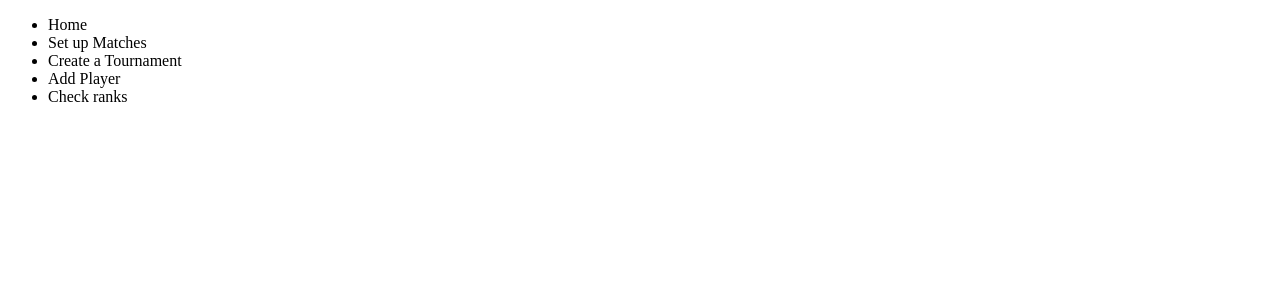
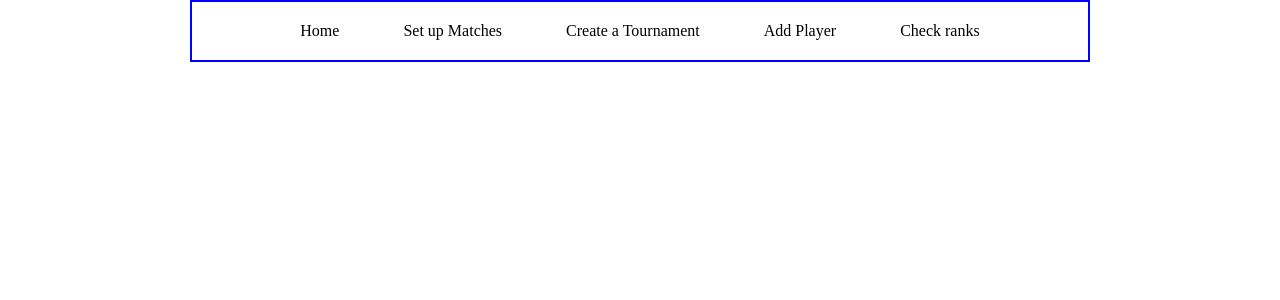
Before and after one commit to BowenChan/CompetitionSystemWB, a PHP site: page / in a window 1280 px wide. Shown: the top 300 px of the page. Run offline with PHP 8.4, Linux system fonts and the light colour scheme.

Commit message:
Fixing up the header
Trying to had 3 div or working on the general beginning aesthetics

```diff
--- /dev/null
+++ b/css/headerstyle.css
@@ -0,0 +1,26 @@
+@charset "utf-8";
+/* CSS Document */
+
+*{
+	margin:0;
+	padding: 0;
+}
+nav {
+	width:100%;
+	text-align: center;
+}
+
+nav ul{
+	margin: 0 10px;
+	padding: 0 20px;
+	list-style:none;
+
+}
+
+nav ul li{
+	padding: 10px 20px;
+	text-align:center;
+	margin: 10px;
+	text-align:center;
+	display: inline-block;
+}
--- /dev/null
+++ b/css/style.css
@@ -0,0 +1,33 @@
+@charset "utf-8";
+/* CSS Document */
+
+div.sideL{
+	float:left;
+	width: 10%;
+	border: 2px red solid;
+	height:100%;
+
+	position:relative;
+}
+
+div.sideR{
+	float:right;
+	width: 10%;
+	border: 2px red solid;
+	height:100%;
+
+	position:relative;
+}
+
+div.center{
+	margin: 0 auto;
+	width: 70%;
+	border: 2px blue solid;
+	clear:both;
+	position:relative;
+	font-size:auto;
+}
+
+div#container{
+	display:inline;
+}
--- a/header.php
+++ b/header.php
@@ -2,11 +2,12 @@
 <html>
 <head>
 <meta charset="utf-8">
+<link rel = "stylesheet" type= "text/css" href = "css/headerstyle.css"/>
 <title>Untitled Document</title>
 </head>
 
 <body>
-	<nav>
+	<nav id = "header">
     	<ul>
         	<li> Home </li>
         	<li> Set up Matches </li>
--- a/index.php
+++ b/index.php
@@ -2,21 +2,27 @@
 <html>
 <head>
 <meta charset="utf-8">
+<link rel = "stylesheet" type= "text/css" href = "css/style.css"/>
 <title>Competition System</title>
 </head>
 
 <body>
+<div id = "container">
+	<!-- Left and right div -->
+    <!--<div class = "sideL"> </div>
+    <div class = "sideR"></div> -->
+    <div class = "center">
+        <div id = "header">
+        <?php include('header.php'); ?>
+        </div>
 
-<div id = "header">
-	<?php include('header.php'); ?>
-</div>
+        <div id = "body"></div>
 
-<div id = "body">
+        <div id = "footer">
+        </div>
+    </div>
+    <div style="clear:both;overflow:auto;"></div>
 
-
-</div>
-
-<div id = "footer">
 
 </div>
 </body>
--- a/style/headerstyle.css
+++ /dev/null
@@ -1,2 +0,0 @@
-@charset "utf-8";
-/* CSS Document */
```
